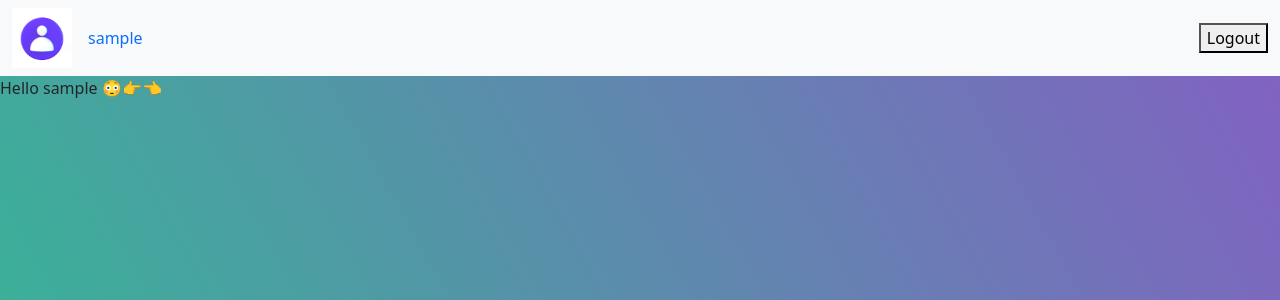
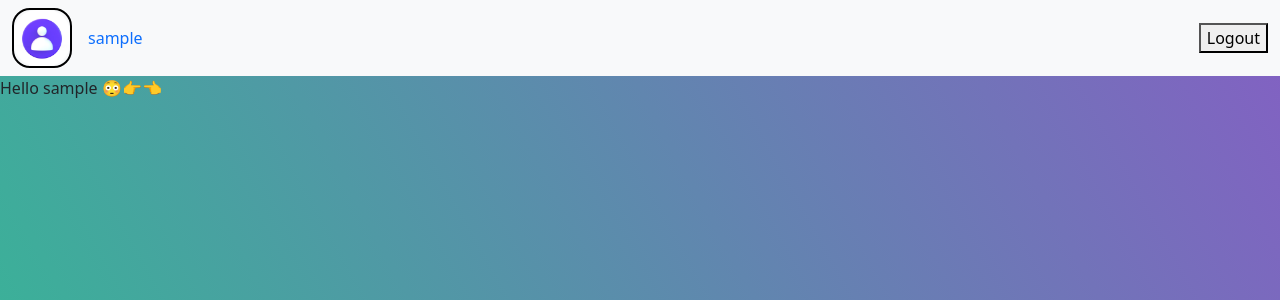
Before and after one commit to RRebois/ft_transcendence, a Django app: page / in a window 1280 px wide. Shown: the top 300 px of the page. Run offline with Django 4.2, Linux system fonts and the light colour scheme; the visitor is signed in with stand-in values (Sample User, id 1); parts of the project's set-up code (start-up, migrations or seed data) failed here and were passed over.

```diff
--- a/stats/userStats/admin.py
+++ b/stats/userStats/admin.py
@@ -1,11 +1,13 @@
 from django.contrib import admin
 from .models import *
+
 
 @admin.register(User)
 class UserAdmin(admin.ModelAdmin):
     list_display = ("pk", "first_name", "last_name",
                     "username", "image")
 
+
 @admin.register(UserData)
 class UserDataAdmin(admin.ModelAdmin):
     list_display = ("pk", "user_wins", "user_losses",
--- a/stats/userStats/models.py
+++ b/stats/userStats/models.py
@@ -3,6 +3,7 @@ from django.contrib.auth.models import AbstractUser
 from django.core.validators import MinLengthValidator
 from rest_framework_simplejwt.tokens import RefreshToken
 from .manager import UserManager
+
 
 class User(AbstractUser):
     username = models.CharField(unique=True, max_length=100)
@@ -58,6 +59,7 @@ class FriendRequest(models.Model):
     class Meta:
         unique_together = ['from_user', 'to_user']
 
+
 class UserData(models.Model):
     user_id = models.ForeignKey(User, on_delete=models.CASCADE)
     user_wins = models.IntegerField(default=0)
--- a/stats/userStats/static/styles.css
+++ b/stats/userStats/static/styles.css
@@ -2,6 +2,19 @@
 
 .invalidColor {
     color:  #99251B;
+}
+
+.roundBorder {
+    border-radius: 30%;
+    width: 60px;
+    height: 60px;
+    border: 2px solid black;
+}
+
+.roundBorder > img {
+    border-radius: 40%;
+    width: 100%;
+    height: 100%;
 }
 
 .validColor {
--- a/stats/userStats/templates/pages/layout.html
+++ b/stats/userStats/templates/pages/layout.html
@@ -19,9 +19,9 @@
 {% if user.is_authenticated %}
 <nav class="navbar bg-body-tertiary sticky-top">
     <div class="container-fluid">
-        <ul class="nav">
+        <ul class="nav roundBorder">
             <li class="nav-item">
-                <img src="{{ user.image.url }}" width="60px" height="60px" alt="avatar">
+                <img src="{{ user.image.url }}" style="object-fit: contain; border-radius: 40%;" width="100%" height="100%" alt="avatar">
             </li>
         </ul>
         <ul class="nav me-auto">
--- a/stats/userStats/views.py
+++ b/stats/userStats/views.py
@@ -66,26 +66,29 @@ def index(request):
 class login_view(APIView):
     serializer_class = LoginSerializer
     def post(self, request):
+        user_data = request.data
         serializer = self.serializer_class(data=request.data, context={'request': request})
-        serializer.is_valid(raise_exception=True)
-        user = serializer.validated_data['user']
 
-        if user.tfa_activated:
-            return Response({
-                'detail': 'OTP required for your account',
-                'otp_required': True,
-                'user_id': user.id
-            })
+        if serializer.is_valid():
+            user = serializer.validated_data['user']
+            if user.tfa_activated:
+                return Response({
+                    'detail': 'OTP required for your account',
+                    'otp_required': True,
+                    'user_id': user.id
+                })
 
-        token = serializer.validated_data['token']
-        user.status = 'online'
-        user.save()
+            token = serializer.validated_data['token']
+            user.status = 'online'
+            user.save()
 
-        response = redirect('index')
-        response.set_cookie(key='jwt', value=token, httponly=True)
-        response.set_cookie(key='csrftoken', value=get_token(request), samesite='Lax', secure=True)
-        login(request, user)
-        return response
+            response = redirect('index')
+            response.set_cookie(key='jwt', value=token, httponly=True)
+            response.set_cookie(key='csrftoken', value=get_token(request), samesite='Lax', secure=True)
+            login(request, user)
+            return response
+        else:
+            return HttpResponseRedirect(reverse("index"))
 
     def get(self, request):
         return HttpResponseRedirect(reverse("index"))
```
Also changed, not shown: stats/userStats/migrations/0002_alter_user_image.py (deleted), stats/userStats/migrations/0003_alter_user_image.py (deleted), stats/userStats/migrations/0004_remove_user_firstname_alter_user_friends_and_more.py (deleted), stats/userStats/migrations/0005_alter_user_friends_alter_user_image.py (deleted), stats/userStats/migrations/0006_alter_user_image.py (deleted), stats/userStats/migrations/0007_alter_user_image.py (deleted), stats/userStats/migrations/0008_alter_user_image.py (deleted), stats/userStats/migrations/0009_alter_user_image.py (deleted).
